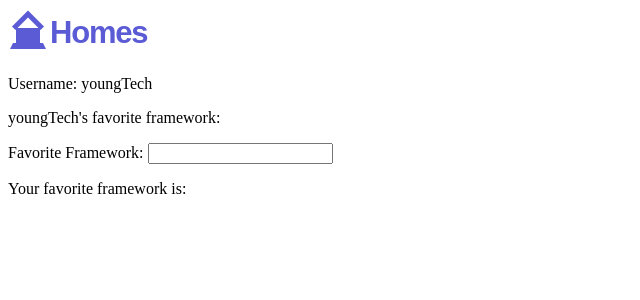
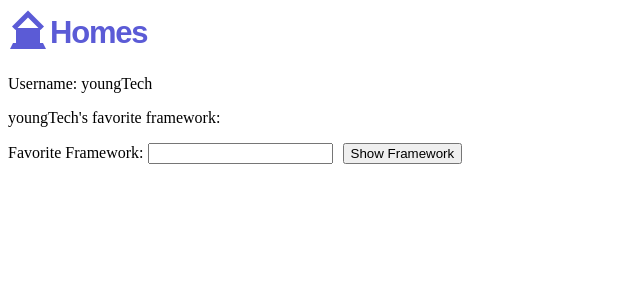
Before and after one commit to yahyaouamar/housing, an Angular app: page /user in a window 1280 px wide. Shown: the top 300 px of the page, without its empty margins (0-640 px from the left). Built offline with nearby package versions, Linux system fonts and the light colour scheme.

Commit message:
retrieve the value of an input field

```diff
--- a/src/app/user/user.css
+++ b/src/app/user/user.css
@@ -0,0 +1,5 @@
+.framework-row {
+  display: flex;
+  align-items: center;
+  gap: 10px;
+}
--- a/src/app/user/user.html
+++ b/src/app/user/user.html
@@ -4,6 +4,7 @@
   {{ username }}'s favorite framework: {{ favoriteFramework }}
 </p>
 
+<div class="framework-row">
   <label for="framework">
     Favorite Framework:
     <input
@@ -13,4 +14,5 @@
     />
   </label>
 
-<p>Your favorite framework is: {{ favoriteFramework }}</p>
+  <button (click)="showFramework()">Show Framework</button>
+</div>
--- a/src/app/user/user.ts
+++ b/src/app/user/user.ts
@@ -10,4 +10,8 @@ import { FormsModule } from '@angular/forms';
 export class User {
   username = 'youngTech';
   favoriteFramework = '';
+  displayedFramework = '';
+  showFramework() {
+  alert(this.favoriteFramework);
+  }
 }
```
Lines whose indentation alone changed are shown as unchanged.
